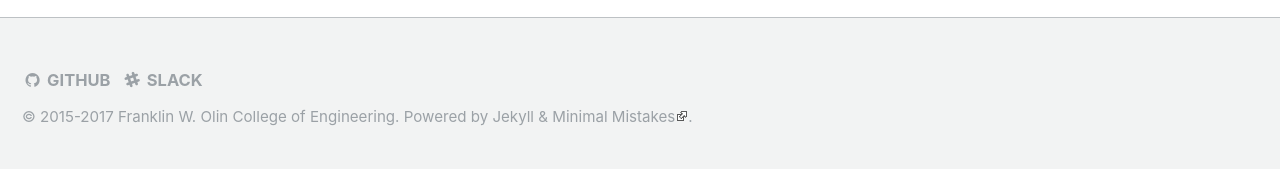
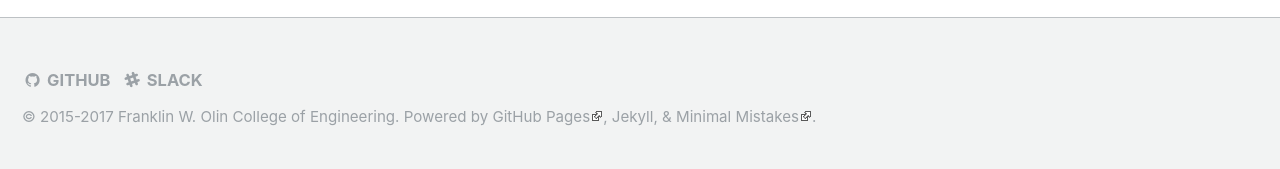
Before and after one commit to sd17spring/sd17spring.github.io, a Jekyll site: the page built from _pages/home.html, in a window 1280 px wide. Shown: the part 1563-1732 px from the top of the page. Built offline with Jekyll 4.4.1, drawn with Linux system fonts in a browser that asks for light colours.

Commit message:
add GitHub Pages to footer

```diff
--- a/_includes/footer.html
+++ b/_includes/footer.html
@@ -24,4 +24,7 @@
   </ul>
 </div>
 
-<div class="page__footer-copyright">&copy; {{ site.copyright_date }} {{ site.name | default: site.copyright_holder }}. {{ site.data.ui-text[site.locale].powered_by | default: "Powered by" }} <a href="http://jekyllrb.com" rel="nofollow">Jekyll</a> &amp; <a href="https://mademistakes.com/work/minimal-mistakes-jekyll-theme/" rel="nofollow">Minimal Mistakes</a>.</div>
+<div class="page__footer-copyright">&copy; {{ site.copyright_date }} {{ site.name | default: site.copyright_holder }}. {{ site.data.ui-text[site.locale].powered_by | default: "Powered by" }}
+  <a href="https://pages.github.com" rel="nofollow">GitHub Pages</a>,
+  <a href="http://jekyllrb.com" rel="nofollow">Jekyll</a>, &amp;
+  <a href="https://mademistakes.com/work/minimal-mistakes-jekyll-theme/" rel="nofollow">Minimal Mistakes</a>.</div>
```
